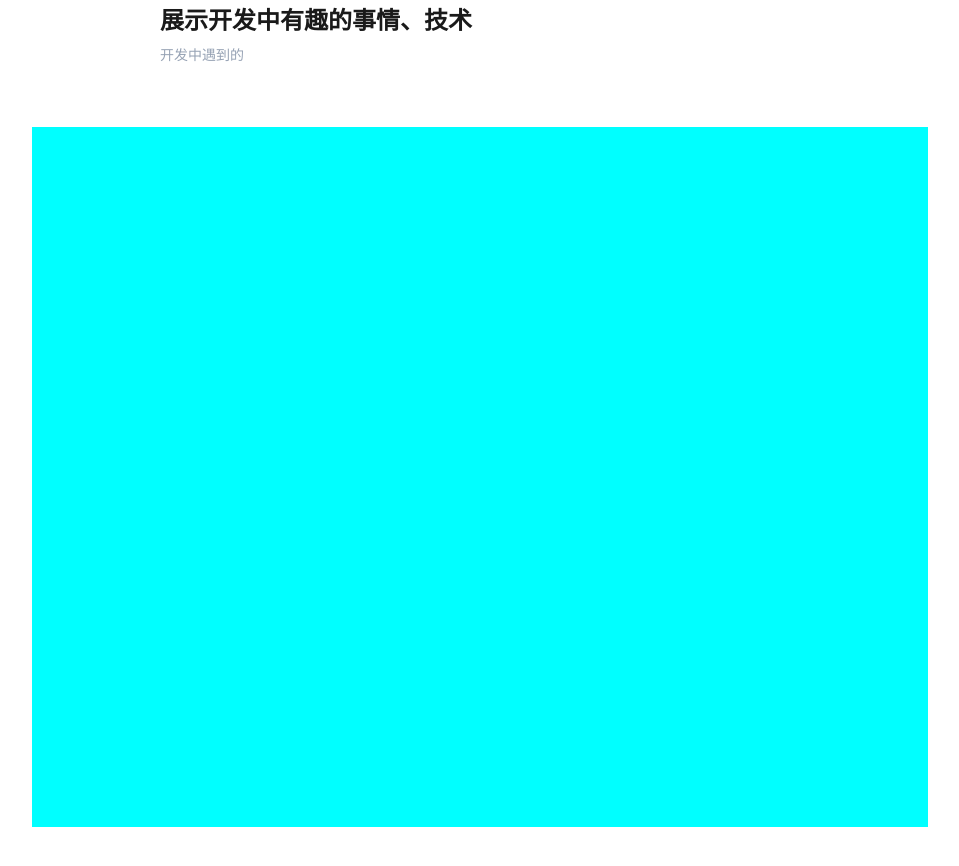
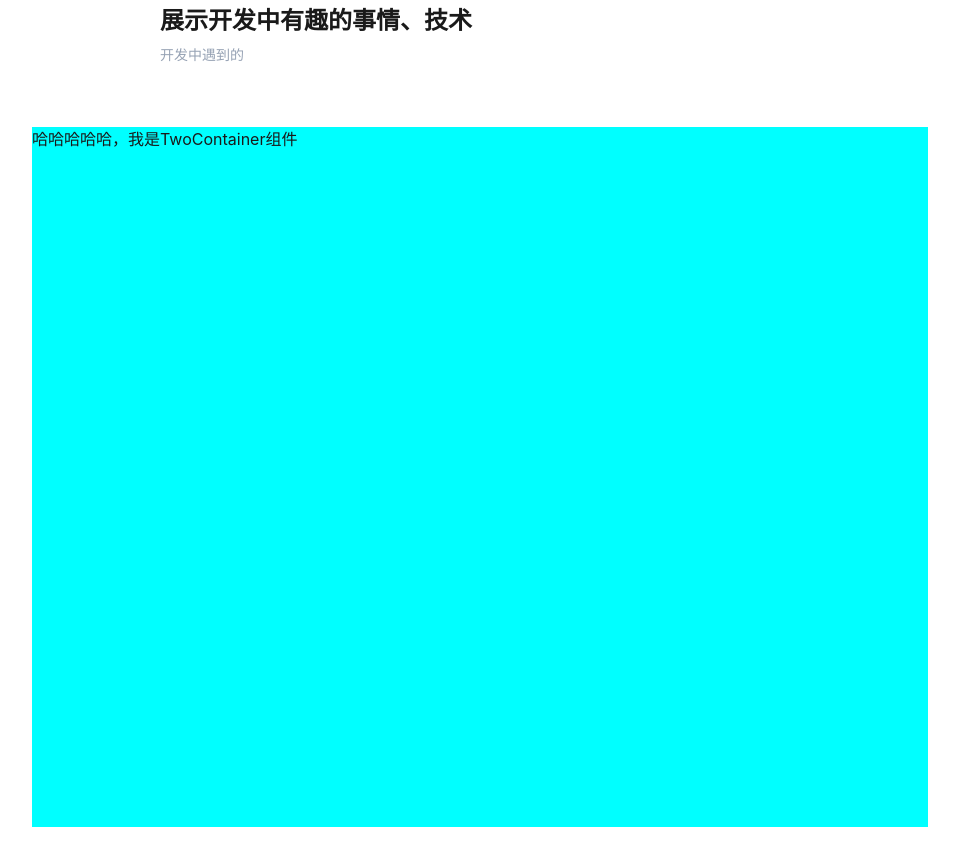
Before and after one commit to wwxc/blog, a Vue app: page / in a window 1280 px wide. Shown: the part 2840-3706 px from the top of the page, without its empty margins (160-1119 px from the left). Built offline with nearby package versions, Linux system fonts and the light colour scheme.

Commit message:
修改了TwoContainer内容

```diff
--- a/src/components/TwoContainer.vue
+++ b/src/components/TwoContainer.vue
@@ -1,6 +1,6 @@
 <template>
     <div class="two-container">
-
+         哈哈哈哈哈，我是TwoContainer组件
     </div>
 </template>
 <script setup></script>
```
